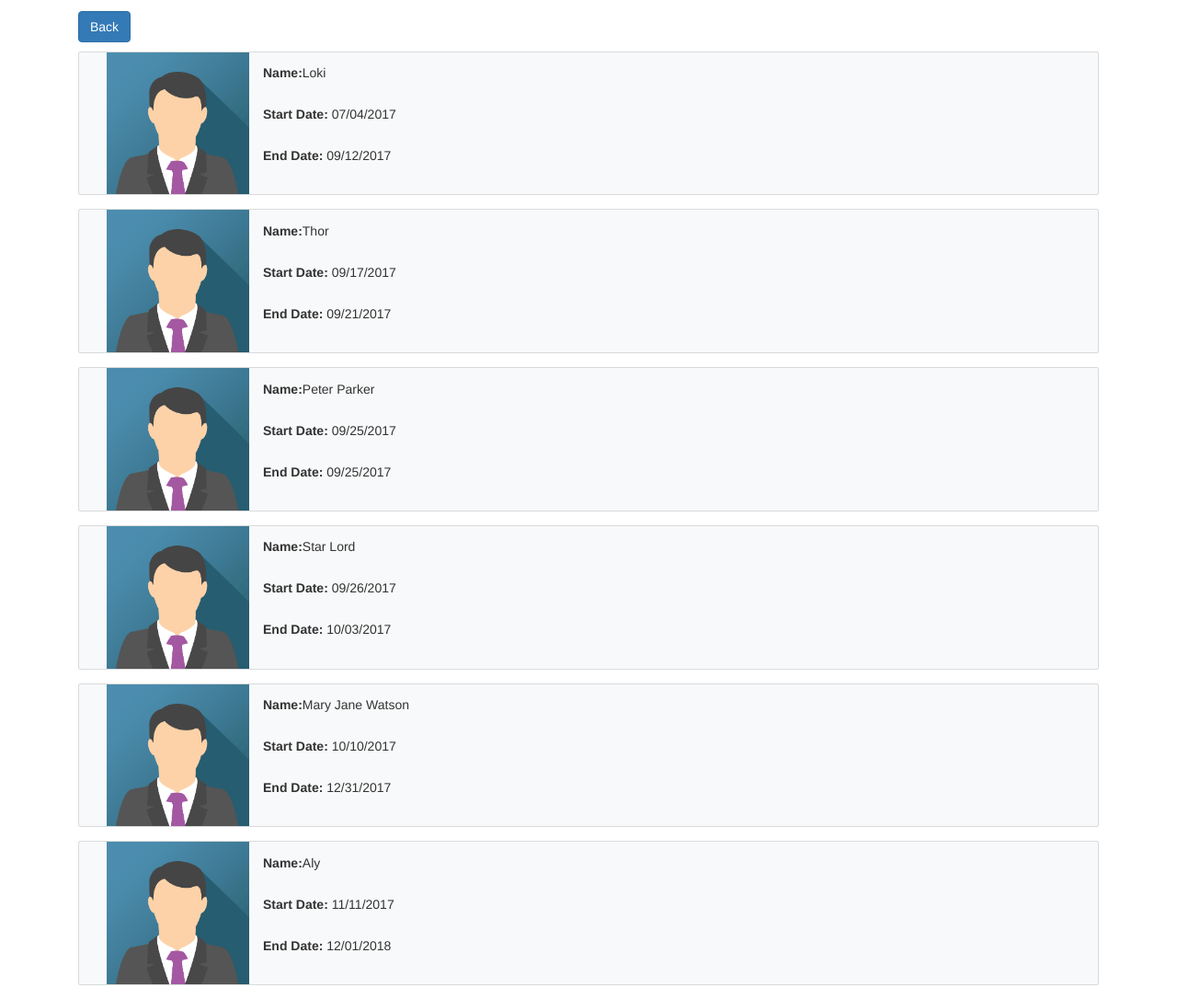
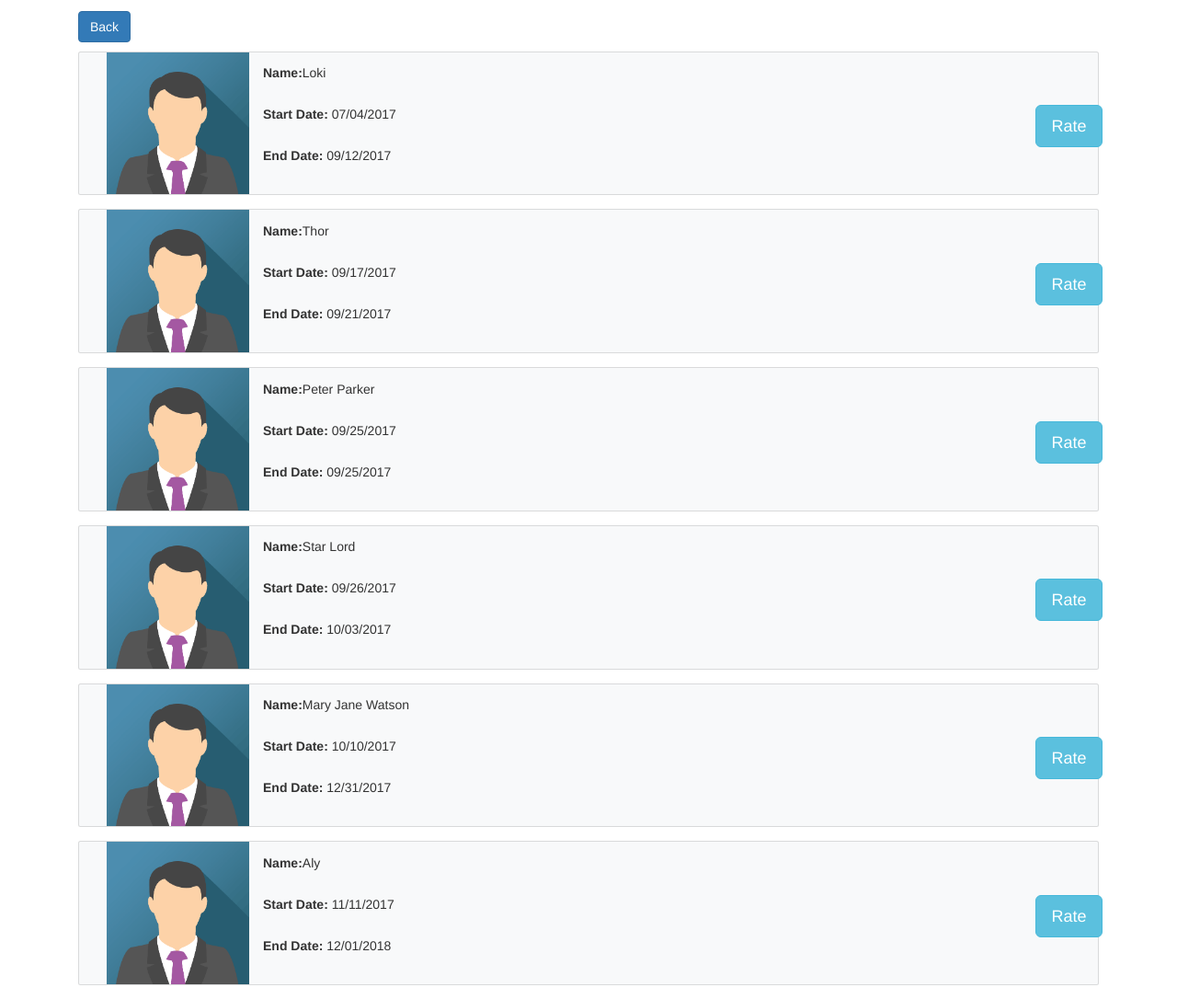
Before and after one commit to mansikulkarni96/TravelMate, a Django app: page /myride/previous/ in a window 1280 px wide. Shown: the part 134-1220 px from the top of the page at 92% size. Run offline with Django 3.2, Linux system fonts and the light colour scheme; some libraries are stand-ins or nearby versions.

Commit message:
17/3 By Sougata

```diff
--- a/myride/templates/myride/index.html
+++ b/myride/templates/myride/index.html
@@ -46,7 +46,7 @@
           <ul class="sub-menu">
             <li><a href="/myride">My Rides</a></li>
             <li><a href="#">My Profile</a></li>
-            <li><a href="#">Sign Out</a></li>
+            <li><a href="/index">Sign Out</a></li>
           </ul>
         </li>
 
@@ -208,11 +208,8 @@
                   <div class="card-body"><strong>Start Date:</strong> 26/04/2018</div>
                   <div class="card-body"><strong>End Date:</strong> 11/05/2018</div>
               </div>
-
               </div>
             </div>
-
-
             <div class="card bg-light mb-3">
               <div class="card-block">
                 <div class="container">
--- a/myride/templates/myride/previous.html
+++ b/myride/templates/myride/previous.html
@@ -44,7 +44,7 @@
           <ul class="sub-menu">
             <li><a href="/myride">My Rides</a></li>
             <li><a href="#">My Profile</a></li>
-            <li><a href="#">Sign Out</a></li>
+            <li><a href="/index">Sign Out</a></li>
           </ul>
         </li>
 
@@ -81,7 +81,7 @@
           <div class="card-body"><strong>Name:</strong>Loki</div>
           <div class="card-body">
             <strong>Start Date:</strong> 07/04/2017
-            <!-- <a href="rate" class="float-right btn btn-info btn-lg">Rate</a> -->
+            <a href="rate" class="float-right btn btn-info btn-lg">Rate</a>
           </div>
           <div class="card-body"><strong>End Date:</strong> 09/12/2017</div>
         </div>
@@ -96,7 +96,7 @@
           <div class="card-body"><strong>Name:</strong>Thor</div>
           <div class="card-body">
             <strong>Start Date:</strong> 09/17/2017
-            <!-- <a href="rate" class="float-right btn btn-info btn-lg">Rate</a> -->
+            <a href="rate" class="float-right btn btn-info btn-lg">Rate</a>
           </div>
           <div class="card-body"><strong>End Date:</strong> 09/21/2017</div>
         </div>
@@ -110,7 +110,7 @@
           <div class="card-body"><strong>Name:</strong>Peter Parker</div>
           <div class="card-body">
             <strong>Start Date:</strong> 09/25/2017
-            <!-- <a href="rate" class="float-right btn btn-info btn-lg">Rate</a> -->
+            <a href="rate" class="float-right btn btn-info btn-lg">Rate</a>
           </div>
           <div class="card-body"><strong>End Date:</strong> 09/25/2017</div>
         </div>
@@ -125,7 +125,7 @@
           <div class="card-body"><strong>Name:</strong>Star Lord</div>
           <div class="card-body">
             <strong>Start Date:</strong>  09/26/2017
-            <!-- <a href="rate" class="float-right btn btn-info btn-lg">Rate</a> -->
+            <a href="rate" class="float-right btn btn-info btn-lg">Rate</a>
           </div>
           <div class="card-body"><strong>End Date:</strong> 10/03/2017</div>
         </div>
@@ -140,7 +140,7 @@
           <div class="card-body"><strong>Name:</strong>Mary Jane Watson</div>
           <div class="card-body">
             <strong>Start Date:</strong> 10/10/2017
-            <!-- <a href="rate" class="float-right btn btn-info btn-lg">Rate</a> -->
+            <a href="rate" class="float-right btn btn-info btn-lg">Rate</a>
           </div>
           <div class="card-body"><strong>End Date:</strong> 12/31/2017</div>
         </div>
@@ -154,7 +154,7 @@
           <div class="card-body"><strong>Name:</strong>Aly</div>
           <div class="card-body">
             <strong>Start Date:</strong> 11/11/2017
-            <!-- <a href="rate" class="float-right btn btn-info btn-lg">Rate</a> -->
+            <a href="rate" class="float-right btn btn-info btn-lg">Rate</a>
           </div>
           <div class="card-body"><strong>End Date:</strong> 12/01/2018</div>
         </div>
--- a/myride/templates/myride/rate.html
+++ b/myride/templates/myride/rate.html
@@ -50,7 +50,7 @@
           <ul class="sub-menu">
             <li><a href="/myride">My Rides</a></li>
             <li><a href="#">My Profile</a></li>
-            <li><a href="#">Sign Out</a></li>
+            <li><a href="/index">Sign Out</a></li>
           </ul>
         </li>
 
--- a/myride/templates/myride/upcoming.html
+++ b/myride/templates/myride/upcoming.html
@@ -45,7 +45,7 @@
           <ul class="sub-menu">
             <li><a href="/myride">My Rides</a></li>
             <li><a href="#">My Profile</a></li>
-            <li><a href="#">Sign Out</a></li>
+            <li><a href="/index">Sign Out</a></li>
           </ul>
         </li>
 
```
